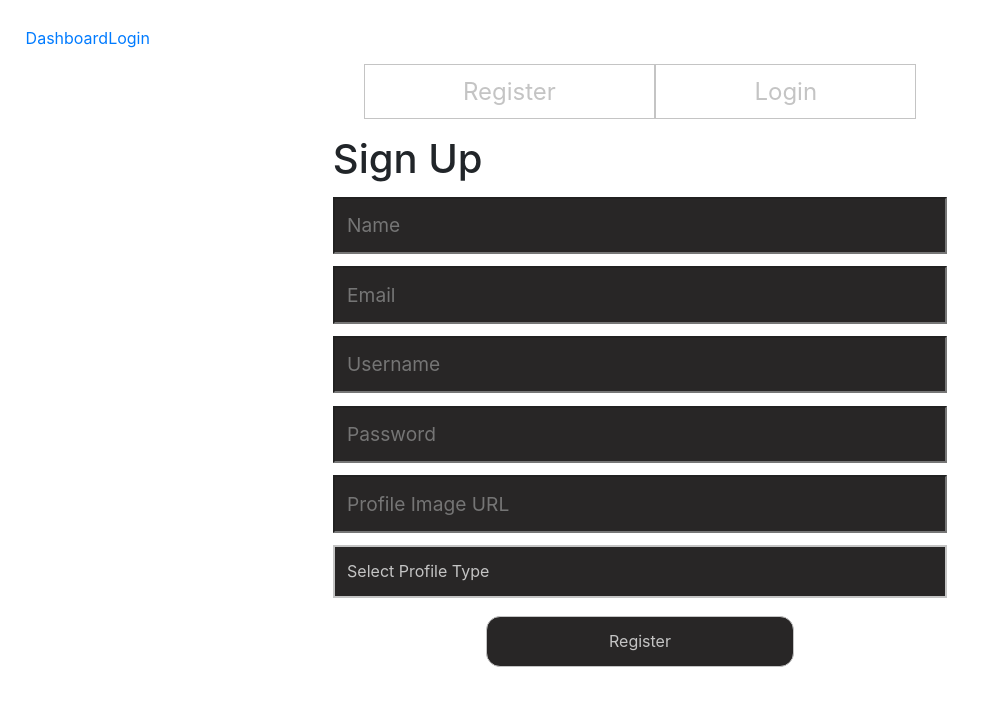
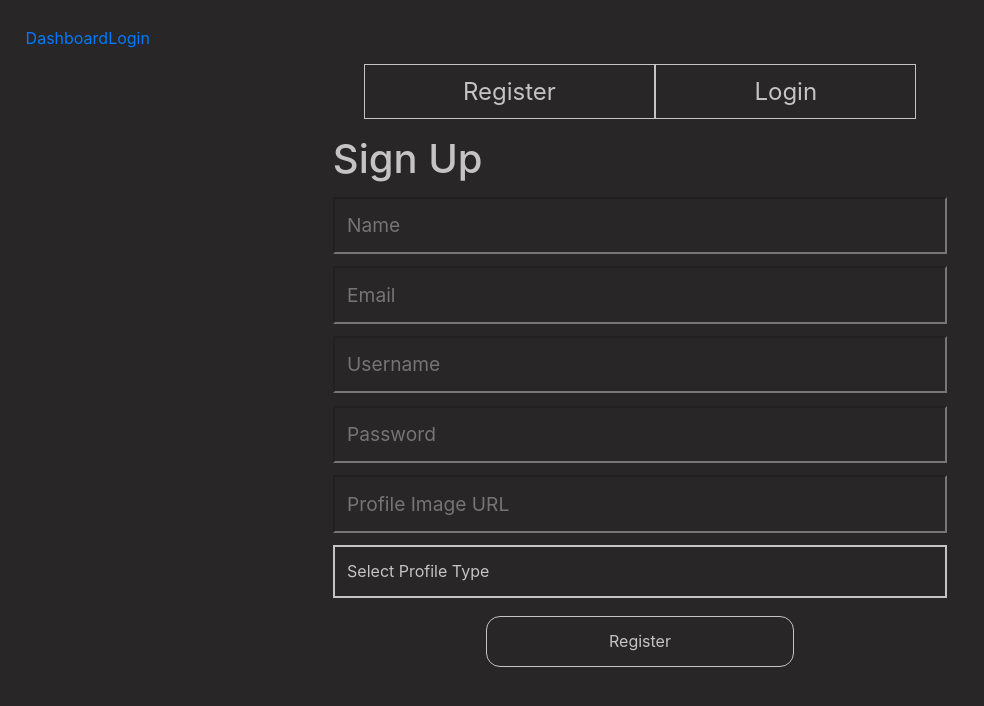
Before and after one commit to anywhere-fitness-ii/Front-End, a React (Create React App) app in the folder client/: page / in a window 1280 px wide. Shown: the top 706 px of the page, without its empty margins (0-984 px from the left). Built offline with nearby package versions, Linux system fonts and the light colour scheme.

Commit message:
minor styling changes

```diff
--- a/client/src/App.js
+++ b/client/src/App.js
@@ -5,7 +5,7 @@ import LoginForm from './components/LoginForm';
 import AddClassForm from './components/AddClass';
 import LoginNav from './components/LoginNav';
 import Dashboard from './components/Dashboard'
-// import './App.css';
+import './App.css';
 import { Container } from './styles/Styles';
 
 
--- a/client/src/components/ClassCards.js
+++ b/client/src/components/ClassCards.js
@@ -3,12 +3,13 @@ import {
     Card, CardImg, CardText, CardBody,
     CardTitle, CardSubtitle, Button
   } from 'reactstrap';
+import { H1 } from '../styles/Styles';
 
 const ClassCards = (props)=> {
     console.log(props, 'cards props')
     return(
         <div>
-            <h2>Card Section</h2>
+            <H1>Card Section</H1>
             {/* This "addCard" is mock data, will be replaced with actual user data from backend */}
             {props.addCard.map(item=>
             <Card key={item.id}>
--- a/client/src/components/LoginForm.js
+++ b/client/src/components/LoginForm.js
@@ -1,5 +1,5 @@
 import React, { useState } from 'react';
-import {StyledForm, StyledInput, StyledButton} from '../styles/Styles'
+import {StyledForm, StyledInput, StyledButton, H1} from '../styles/Styles'
 import axios from 'axios'
 import {useHistory} from 'react-router-dom'
 import { useForm } from "react-hook-form"
@@ -25,7 +25,7 @@ const LoginForm = (props) => {
 
   return (
     <StyledForm onSubmit={handleSubmit(onSubmit)}>
-      <h1>Login</h1>
+      <H1>Login</H1>
       <StyledInput ref={register({required: true})} type="text" name="username" placeholder="Username"/>
       {errors.username && <p>Enter username.</p>}
 
--- a/client/src/components/RegistrationForm.js
+++ b/client/src/components/RegistrationForm.js
@@ -1,5 +1,5 @@
 import React from 'react';
-import {StyledForm, StyledInput, StyledSelect, StyledButton} from '../styles/Styles';
+import {StyledForm, StyledInput, StyledSelect, StyledButton, H1} from '../styles/Styles';
 import { useForm } from "react-hook-form";
 
 
@@ -12,7 +12,7 @@ const RegistrationForm = (props) => {
 
   return (
     <StyledForm onSubmit={handleSubmit(onSubmit)}>
-      <h1>Sign Up</h1>
+      <H1>Sign Up</H1>
       <StyledInput ref={register({required: true, maxLength: 30})} type="text" name="name" placeholder="Name" />
       {errors.name && <p>Required.</p>}
       {errors.name && errors.name.type === "maxLength" && <p>Must be less than 20 characters.</p>}
--- a/client/src/components/User.js
+++ b/client/src/components/User.js
@@ -1,11 +1,13 @@
 
 import React from 'react';
 import ClassCards from './ClassCards';
+
 
 const User = (props)=> {
   return (
     <div>
       <h1>User Dashboard</h1>
+
     </div>
   )
 }
--- a/client/src/styles/Styles.js
+++ b/client/src/styles/Styles.js
@@ -12,6 +12,7 @@ export const StyledForm = styled.form`
   width: 50%;
   margin: 0 auto;
 `
+
 export const StyledInput = styled.input`
   background-color: #282626;
   color: #C4C4C4;
@@ -63,3 +64,7 @@ export const LoginNavContainer = styled.div`
   width: 100%;
   text-align: center;
 `
+
+export const H1 = styled.h1`
+  color: #C4C4C4;
+`
```
